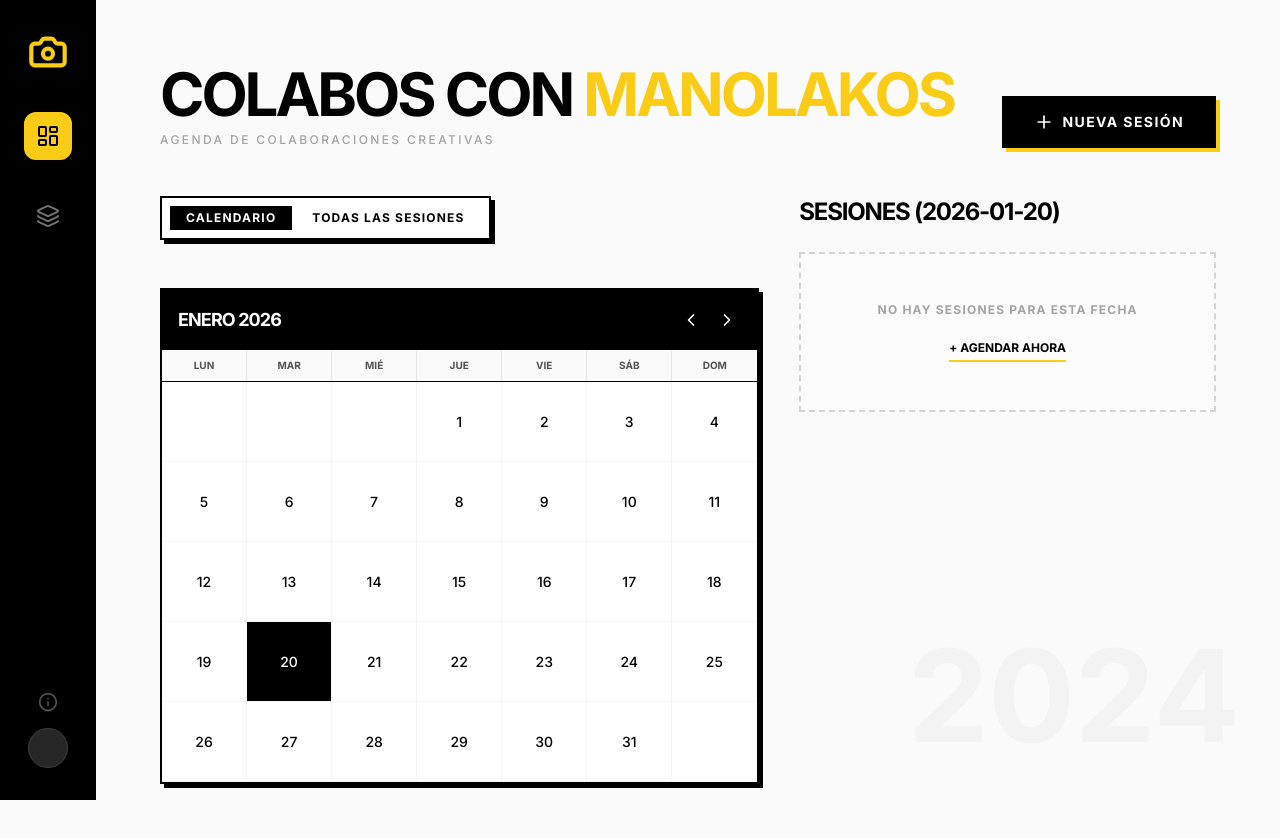
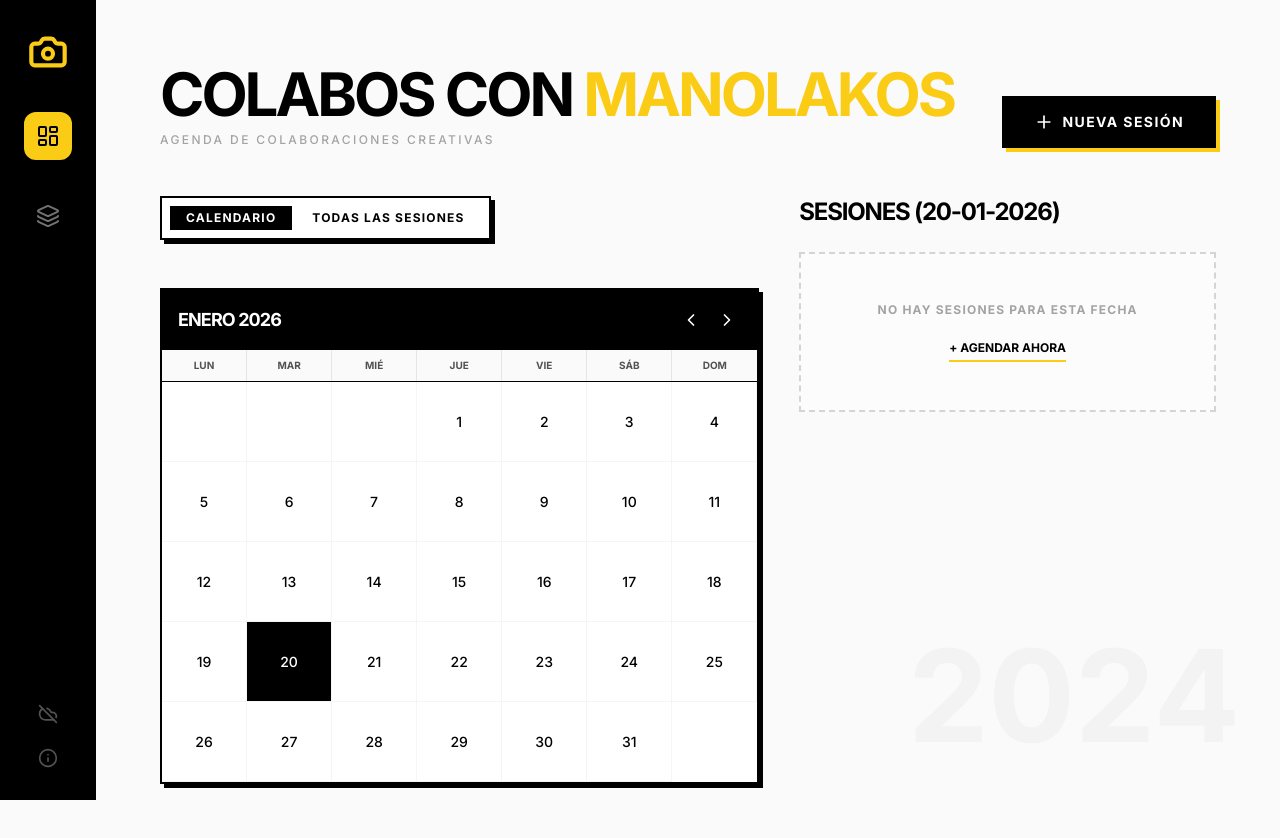
Before and after one commit to demanolakos/colabos, a React (Vite) app: page / in a window 1280 px wide. Shown: the top 838 px of the page. Built offline with nearby package versions, Linux system fonts and the light colour scheme.

Commit message:
feat: Integrate Supabase for cloud data persistence
Adds Supabase client and service layer to enable cloud synchronization for session data. Updates application to fetch and save sessions from/to Supabase, replacing local storage. Improves date formatting for display.

```diff
--- a/App.tsx
+++ b/App.tsx
@@ -4,39 +4,70 @@ import { PhotoSession } from './types';
 import Calendar from './components/Calendar';
 import SessionCard from './components/SessionCard';
 import SessionModal from './components/SessionModal';
-import { Plus, Camera, Layers, LayoutDashboard, Download, Upload, Info } from 'lucide-react';
+import { supabaseService, supabase } from './services/supabase';
+import { Plus, Camera, Layers, LayoutDashboard, Download, Upload, Info, Cloud, CloudOff } from 'lucide-react';
 
 const App: React.FC = () => {
   const [sessions, setSessions] = useState<PhotoSession[]>([]);
   const [selectedDate, setSelectedDate] = useState<string>(new Date().toISOString().split('T')[0]);
   const [isModalOpen, setIsModalOpen] = useState(false);
   const [activeTab, setActiveTab] = useState<'calendar' | 'list'>('calendar');
+  const [isLoading, setIsLoading] = useState(true);
   const fileInputRef = useRef<HTMLInputElement>(null);
 
-  // Load sessions from local storage on mount
+  const isCloudEnabled = !!supabase;
+
+  // Formatear fecha para visualización (YYYY-MM-DD -> DD-MM-YYYY)
+  const formatDisplayDate = (dateStr: string) => {
+    return dateStr.split('-').reverse().join('-');
+  };
+
+  // Initial data load
   useEffect(() => {
+    const loadData = async () => {
+      setIsLoading(true);
+      if (isCloudEnabled) {
+        const cloudSessions = await supabaseService.getSessions();
+        if (cloudSessions.length > 0) {
+          setSessions(cloudSessions);
+          setIsLoading(false);
+          return;
+        }
+      }
+
+      // Fallback to local storage if cloud is empty or disabled
       const saved = localStorage.getItem('lenslink_sessions');
       if (saved) {
         try {
           setSessions(JSON.parse(saved));
         } catch (e) {
-        console.error("Failed to parse sessions", e);
+          console.error("Failed to parse local sessions", e);
         }
       }
-  }, []);
+      setIsLoading(false);
+    };
 
-  // Save sessions whenever they change
+    loadData();
+  }, [isCloudEnabled]);
+
+  // Sync to local storage for offline redundancy
   useEffect(() => {
     localStorage.setItem('lenslink_sessions', JSON.stringify(sessions));
   }, [sessions]);
 
-  const handleSaveSession = (session: PhotoSession) => {
+  const handleSaveSession = async (session: PhotoSession) => {
+    if (isCloudEnabled) {
+      await supabaseService.saveSession(session);
+    }
     setSessions(prev => [session, ...prev].sort((a, b) => new Date(a.date).getTime() - new Date(b.date).getTime()));
     setIsModalOpen(false);
   };
 
-  const handleDeleteSession = (id: string) => {
+  const handleDeleteSession = async (id: string) => {
     if (confirm('¿Estás seguro de que deseas eliminar esta sesión?')) {
+      if (isCloudEnabled) {
+        await supabaseService.deleteSession(id);
+      }
       setSessions(prev => prev.filter(s => s.id !== id));
     }
   };
@@ -57,11 +88,11 @@ const App: React.FC = () => {
     if (!files || files.length === 0) return;
 
     fileReader.readAsText(files[0], "UTF-8");
-    fileReader.onload = e => {
+    fileReader.onload = async e => {
       try {
         const content = JSON.parse(e.target?.result as string);
         if (Array.isArray(content)) {
-          if (confirm('¿Deseas importar estas sesiones? Esto reemplazará tu lista actual.')) {
+          if (confirm('¿Deseas importar estas sesiones?')) {
             setSessions(content);
           }
         }
@@ -102,13 +133,18 @@ const App: React.FC = () => {
         </nav>
 
         <div className="hidden md:flex flex-col gap-4 items-center">
+          <div
+            title={isCloudEnabled ? "Conectado a la nube" : "Modo Local (Sin Supabase)"}
+            className={`p-2 rounded-full ${isCloudEnabled ? 'text-green-400' : 'text-neutral-600'}`}
+          >
+            {isCloudEnabled ? <Cloud size={20} /> : <CloudOff size={20} />}
+          </div>
           <button
-            onClick={() => alert('Modo Offline Activo: Tus datos se guardan en este navegador. Usa el botón de Exportar para copias de seguridad.')}
+            onClick={() => alert('Colabos con Manolakos: ' + (isCloudEnabled ? 'Sincronización en la nube activa.' : 'Datos guardados localmente.'))}
             className="text-neutral-600 hover:text-white transition-colors"
           >
             <Info size={20} />
           </button>
-          <div className="w-10 h-10 bg-neutral-800 rounded-full border border-neutral-700"></div>
         </div>
       </aside>
 
@@ -131,6 +167,12 @@ const App: React.FC = () => {
           </button>
         </header>
 
+        {isLoading ? (
+          <div className="flex flex-col items-center justify-center h-64">
+            <div className="w-12 h-12 border-4 border-yellow-400 border-t-black rounded-full animate-spin mb-4"></div>
+            <p className="font-black uppercase text-xs tracking-widest">Sincronizando equipo...</p>
+          </div>
+        ) : (
           <div className="grid grid-cols-1 lg:grid-cols-12 gap-10">
             <div className="lg:col-span-7 space-y-8">
               <div className="bg-white p-2 border-2 border-black inline-flex gap-1 mb-4 shadow-[4px_4px_0px_0px_rgba(0,0,0,1)]">
@@ -199,7 +241,9 @@ const App: React.FC = () => {
             <div className="lg:col-span-5">
               <div className="flex items-center justify-between mb-6">
                 <h2 className="text-2xl font-black uppercase tracking-tighter text-black">
-                {activeTab === 'calendar' ? `Sesiones (${selectedDate})` : 'Timeline de Colaboraciones'}
+                  {activeTab === 'calendar'
+                    ? `Sesiones (${formatDisplayDate(selectedDate)})`
+                    : 'Timeline de Colaboraciones'}
                 </h2>
                 {activeTab === 'calendar' && filteredSessions.length > 0 && (
                   <span className="bg-yellow-400 px-2 py-1 text-[10px] font-black border border-black uppercase text-black">
@@ -231,6 +275,7 @@ const App: React.FC = () => {
               </div>
             </div>
           </div>
+        )}
       </main>
 
       {isModalOpen && (
--- a/components/SessionCard.tsx
+++ b/components/SessionCard.tsx
@@ -11,10 +11,14 @@ interface SessionCardProps {
 const SessionCard: React.FC<SessionCardProps> = ({ session, onDelete }) => {
   const getIGLink = (handle: string) => `https://instagram.com/${handle.replace('@', '')}`;
 
+  const formatDisplayDate = (dateStr: string) => {
+    return dateStr.split('-').reverse().join('-');
+  };
+
   const handleShare = () => {
     const text = `
 📸 *COLABO: ${session.title}*
-📅 Fecha: ${session.date}
+📅 Fecha: ${formatDisplayDate(session.date)}
 ⏰ Hora: ${session.time}
 📍 Lugar: ${session.location}
 
@@ -58,7 +62,7 @@ _Generado en Colabos con Manolakos_
           <div className="flex flex-wrap gap-3 text-sm text-neutral-500">
             <div className="flex items-center gap-1">
               <Calendar size={14} className="text-yellow-500" />
-              <span>{session.date}</span>
+              <span>{formatDisplayDate(session.date)}</span>
             </div>
             <div className="flex items-center gap-1">
               <Clock size={14} className="text-yellow-500" />
--- a/index.html
+++ b/index.html
@@ -30,8 +30,14 @@
     }
   </style>
   <script>
-    // Shim para evitar que la app explote si process.env no está definido en el navegador
-    window.process = { env: { API_KEY: "" } };
+    // Shim para evitar que la app explote si las variables no están definidas
+    window.process = {
+      env: {
+        API_KEY: "",
+        SUPABASE_URL: "",
+        SUPABASE_ANON_KEY: ""
+      }
+    };
   </script>
 <script type="importmap">
 {
@@ -40,7 +46,8 @@
     "react": "https://esm.sh/react@^19.2.3",
     "lucide-react": "https://esm.sh/lucide-react@^0.562.0",
     "react-dom/": "https://esm.sh/react-dom@^19.2.3/",
-    "@google/genai": "https://esm.sh/@google/genai@^1.37.0"
+    "@google/genai": "https://esm.sh/@google/genai@^1.37.0",
+    "@supabase/supabase-js": "https://esm.sh/@supabase/supabase-js@^2.45.4"
   }
 }
 </script>
--- a/package.json
+++ b/package.json
@@ -12,7 +12,8 @@
     "react": "^19.2.3",
     "lucide-react": "^0.562.0",
     "react-dom": "^19.2.3",
-    "@google/genai": "^1.37.0"
+    "@google/genai": "^1.37.0",
+    "@supabase/supabase-js": "^2.45.4"
   },
   "devDependencies": {
     "@types/node": "^22.14.0",
--- /dev/null
+++ b/services/supabase.ts
@@ -0,0 +1,48 @@
+
+import { createClient } from '@supabase/supabase-js';
+import { PhotoSession } from '../types';
+
+const supabaseUrl = process.env.SUPABASE_URL;
+const supabaseAnonKey = process.env.SUPABASE_ANON_KEY;
+
+// Solo inicializamos si tenemos las credenciales
+export const supabase = (supabaseUrl && supabaseAnonKey)
+  ? createClient(supabaseUrl, supabaseAnonKey)
+  : null;
+
+export const supabaseService = {
+  async getSessions(): Promise<PhotoSession[]> {
+    if (!supabase) return [];
+    const { data, error } = await supabase
+      .from('sessions')
+      .select('*')
+      .order('date', { ascending: true });
+
+    if (error) {
+      console.error('Error fetching sessions:', error);
+      return [];
+    }
+    return data as PhotoSession[];
+  },
+
+  async saveSession(session: PhotoSession) {
+    if (!supabase) return null;
+    const { data, error } = await supabase
+      .from('sessions')
+      .insert([session]);
+
+    if (error) console.error('Error saving session:', error);
+    return data;
+  },
+
+  async deleteSession(id: string) {
+    if (!supabase) return null;
+    const { error } = await supabase
+      .from('sessions')
+      .delete()
+      .eq('id', id);
+
+    if (error) console.error('Error deleting session:', error);
+    return !error;
+  }
+};
```
Lines whose indentation alone changed are shown as unchanged.
